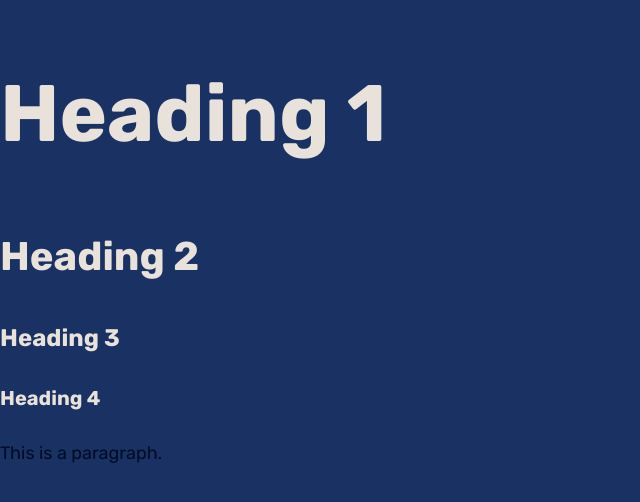
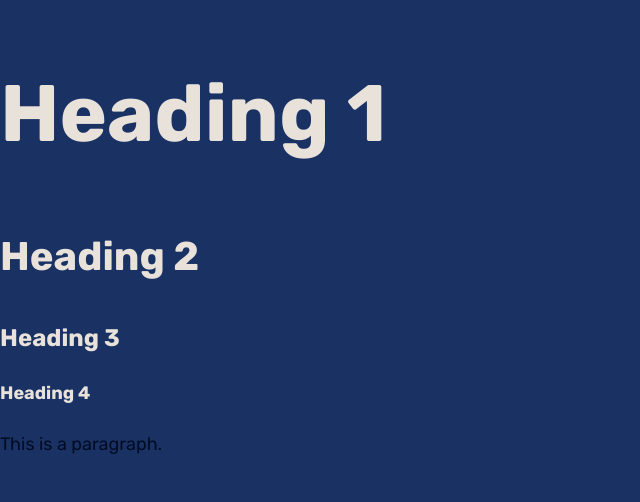
Before and after one commit to alenferreras/Portfolio-Website, a plain HTML site: page index.html in a window 1280 px wide. Shown: the whole page, without its empty margins (0-640 px from the left). Drawn offline with Linux system fonts and the light colour scheme.

Commit message:
added fonts

```diff
--- a/css/styles.css
+++ b/css/styles.css
@@ -75,4 +75,8 @@ p {
   h3 {
     font-size: 2.4rem;
   }
+
+  h4 {
+    font-size: 1.8rem;
+  }
 }
```
Also changed, not shown: components/fonts/Rubik-Black.ttf (added), components/fonts/Rubik-BlackItalic.ttf (added), components/fonts/Rubik-Bold.ttf (added), components/fonts/Rubik-BoldItalic.ttf (added), components/fonts/Rubik-ExtraBold.ttf (added), components/fonts/Rubik-ExtraBoldItalic.ttf (added), components/fonts/Rubik-Italic.ttf (added), components/fonts/Rubik-Light.ttf (added), components/fonts/Rubik-LightItalic.ttf (added), components/fonts/Rubik-Medium.ttf (added), components/fonts/Rubik-MediumItalic.ttf (added), components/fonts/Rubik-Regular.ttf (added), components/fonts/Rubik-SemiBold.ttf (added), components/fonts/Rubik-SemiBoldItalic.ttf (added).
